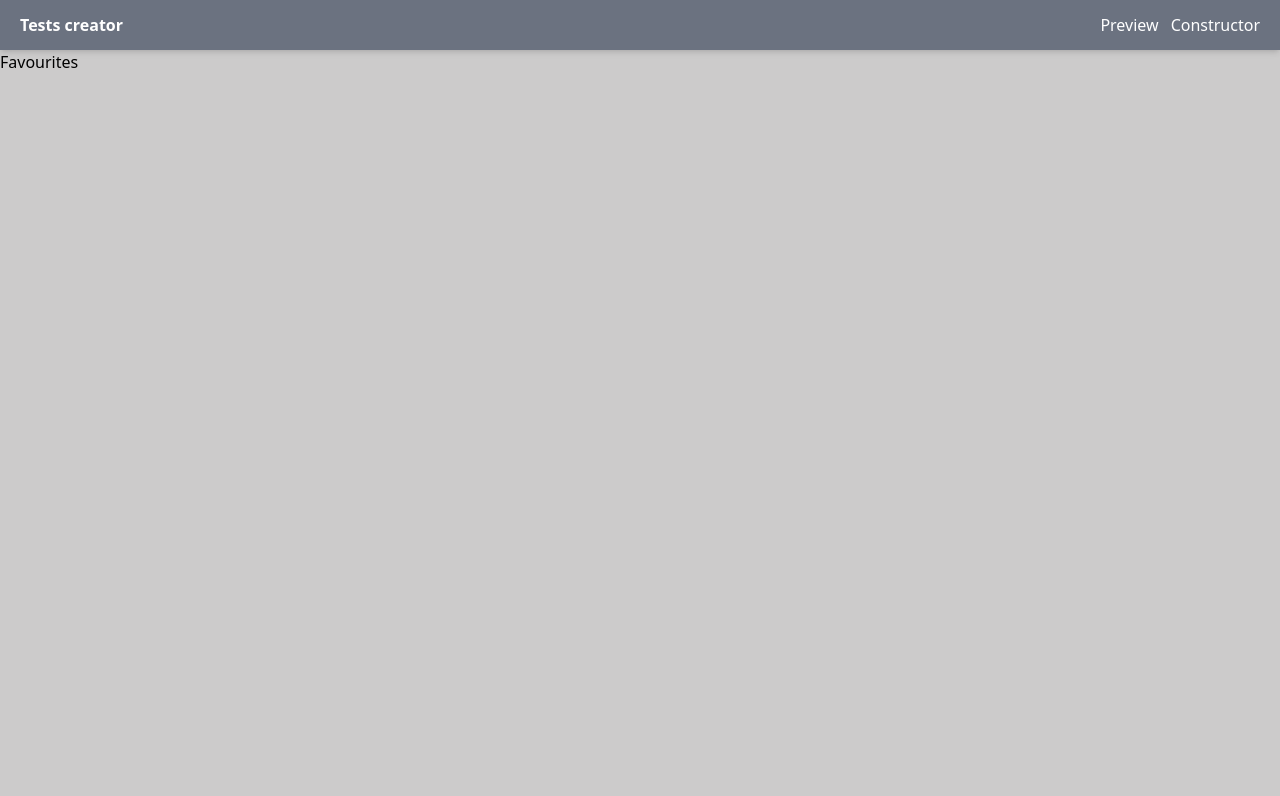
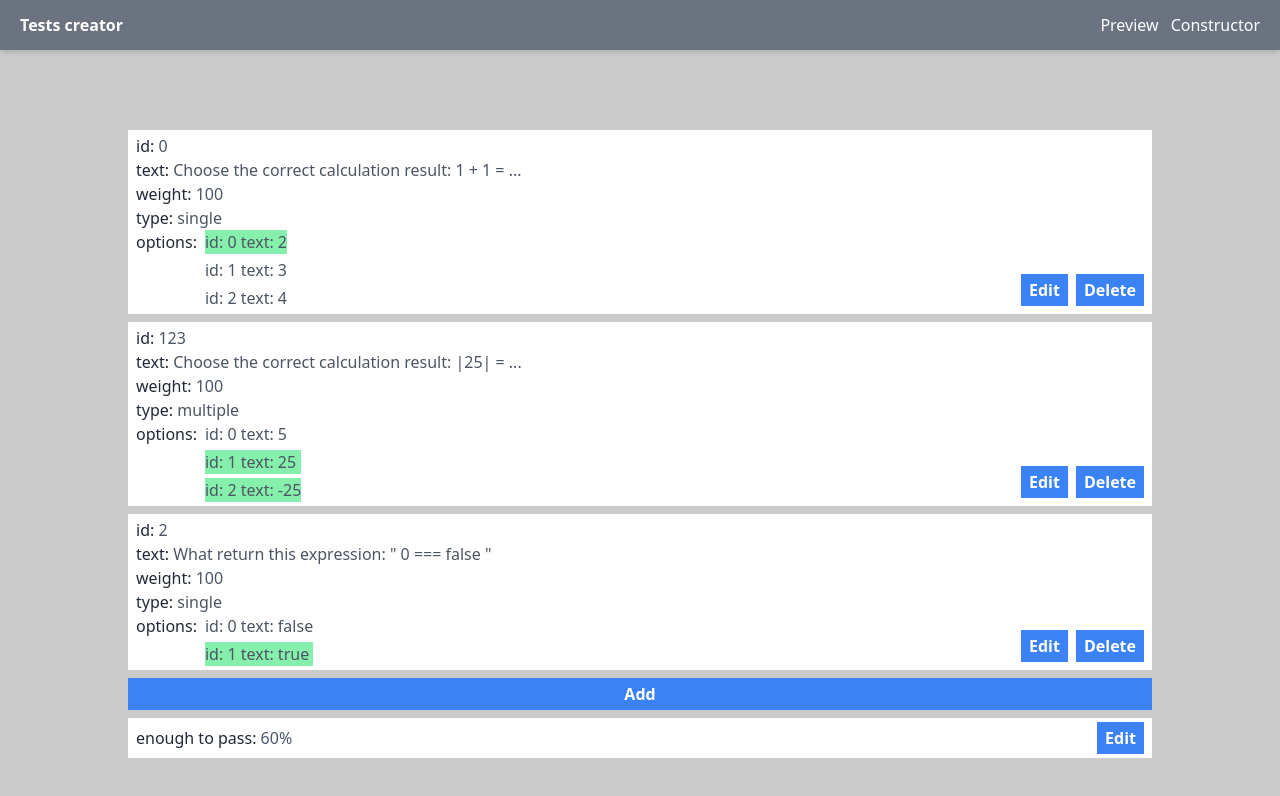
Before and after one commit to GregWeb25/Test-Creator, a React (Create React App) app: page /constructor in a window 1280 px wide. Shown: the top 796 px of the page. Built offline with nearby package versions, Linux system fonts and the light colour scheme.

Commit message:
set up the layout of the constructor

```diff
--- a/src/App.tsx
+++ b/src/App.tsx
@@ -2,7 +2,7 @@ import React from 'react';
 import './App.css';
 import {Routes, Route} from "react-router-dom";
 import PreviewPage from "./pages/PreviewPage";
-import FavouritesPage from "./pages/FavouritesPage";
+import ConstructorPage from "./pages/ConstructorPage";
 import Navigation from "./components/Navigation";
 
 function App() {
@@ -11,7 +11,7 @@ function App() {
             <Navigation/>
             <Routes>
                 <Route path='/' element={<PreviewPage/>}/>
-                <Route path='/constructor' element={<FavouritesPage/>}/>
+                <Route path='/constructor' element={<ConstructorPage/>}/>
             </Routes>
         </div>
     );
--- /dev/null
+++ b/src/components/constructorComponents/ConstructorOption.tsx
@@ -0,0 +1,12 @@
+import React from 'react';
+import {IOptionProps} from "../../models/models";
+
+const ConstructorOption = ({option, test}:IOptionProps) => {
+    return (
+        <div className={option.isRight ? "bg-green-300 w-full" : "bg-white w-full"}>
+            id: {option.id} text: {option.text}
+        </div>
+    );
+};
+
+export default ConstructorOption;
--- /dev/null
+++ b/src/components/constructorComponents/ConstructorResults.tsx
@@ -0,0 +1,15 @@
+import React from 'react';
+import {useSelector} from "react-redux";
+import {RootState} from "../../store";
+
+const ConstructorResults = () => {
+    const enough = useSelector((state: RootState) => state.results.enough);
+    return (
+        <div className="bg-white w-[80%] py-1 px-2 mb-16 flex items-center justify-between">
+            <div>enough to pass: <span className="font-normal text-gray-600">{enough}%</span></div>
+            <div><button className="bg-blue-500 px-2 py-1  text-white font-bold">Edit</button></div>
+        </div>
+    );
+};
+
+export default ConstructorResults;
--- /dev/null
+++ b/src/components/constructorComponents/ConstructorTestItem.tsx
@@ -0,0 +1,32 @@
+import React from 'react';
+import {IAnswerOption, ITestProps} from "../../models/models";
+import ConstructorOption from "./ConstructorOption";
+
+const ConstructorTestItem = ({test, index}: ITestProps) => {
+    return (
+        <div className="bg-white w-[80%] py-1 px-2 flex justify-between items-end">
+            <div>
+                id: <span className="font-normal text-gray-600"> {test.id} </span> <br/>
+                text: <span className="font-normal text-gray-600"> {test.text} </span> <br/>
+                weight: <span className="font-normal text-gray-600">  {test.weight} </span> <br/>
+                type: <span className="font-normal text-gray-600"> {test.typeOfTest} </span> <br/>
+                <div className="flex gap-2 items-start">
+                    options:
+                    <div className="flex flex-col gap-1 font-normal text-gray-600">
+                        {test.answerOptions.map((option: IAnswerOption) => {
+                            return(
+                                <ConstructorOption test={test} option={option} key={Date.now()+option.id}/>
+                            )
+                        })}
+                    </div>
+                </div>
+            </div>
+            <div className="flex w-[15vw] h-[100%] items-end justify-end gap-2">
+                <button className="bg-blue-500 px-2 py-1  text-white font-bold mb-1">Edit</button>
+                <button className="bg-blue-500 px-2 py-1  text-white font-bold mb-1">Delete</button>
+            </div>
+        </div>
+    );
+};
+
+export default ConstructorTestItem;
--- /dev/null
+++ b/src/components/constructorComponents/ConstructorTestList.tsx
@@ -0,0 +1,19 @@
+import React from 'react';
+import {useSelector} from "react-redux";
+import {RootState} from "../../store";
+import ConstructorTestItem from "./ConstructorTestItem";
+
+const ConstructorTestList = () => {
+    const tests = useSelector((state: RootState) => state.tests.tests);
+    return (
+        <div className="flex flex-col items-center  pt-10  w-full text-gray-800 font-medium gap-2">
+            {tests.map((test, index) => {
+                return(
+                    <ConstructorTestItem test={test} index={index} key={Date.now()+test.id}/>
+                )
+            })}
+        </div>
+    );
+};
+
+export default ConstructorTestList;
--- /dev/null
+++ b/src/pages/ConstructorPage.tsx
@@ -0,0 +1,15 @@
+import React from 'react';
+import ConstructorTestList from "../components/constructorComponents/ConstructorTestList";
+import ConstructorResults from "../components/constructorComponents/ConstructorResults";
+
+const ConstructorPage = () => {
+    return (
+        <div className="flex flex-col items-center  pt-10    h-[120%] text-gray-800 font-medium gap-2">
+            <ConstructorTestList/>
+            <button className="bg-blue-500 px-2 py-1 w-[80%]  text-white font-bold">Add</button>
+            <ConstructorResults/>
+        </div>
+    );
+};
+
+export default ConstructorPage;
--- a/src/pages/FavouritesPage.tsx
+++ /dev/null
@@ -1,11 +0,0 @@
-import React from 'react';
-
-const FavouritesPage = () => {
-    return (
-        <div>
-            Favourites
-        </div>
-    );
-};
-
-export default FavouritesPage;
--- a/src/pages/PreviewPage.tsx
+++ b/src/pages/PreviewPage.tsx
@@ -1,9 +1,9 @@
 import React from 'react';
-import TestsList from "../components/TestsList";
-import ResultsPanel from "../components/ResultsPanel";
+import TestsList from "../components/testsComponents/TestsList";
+import ResultsPanel from "../components/testsComponents/ResultsPanel";
 const PreviewPage = () => {
     return(
-        <div className="flex flex-col items-center  pt-10   w-screen h-[120%] text-gray-800 font-medium gap-2">
+        <div className="flex flex-col items-center  pt-10    h-[120%] text-gray-800 font-medium gap-2">
             <TestsList/>
             <ResultsPanel/>
         </div>
```
Also changed, not shown: src/components/testsComponents/ResultsPanel.tsx (renamed from src/components/ResultsPanel.tsx, +6 -6 lines), src/components/testsComponents/TestsList.tsx (renamed from src/components/TestsList.tsx, +4 -4 lines).
